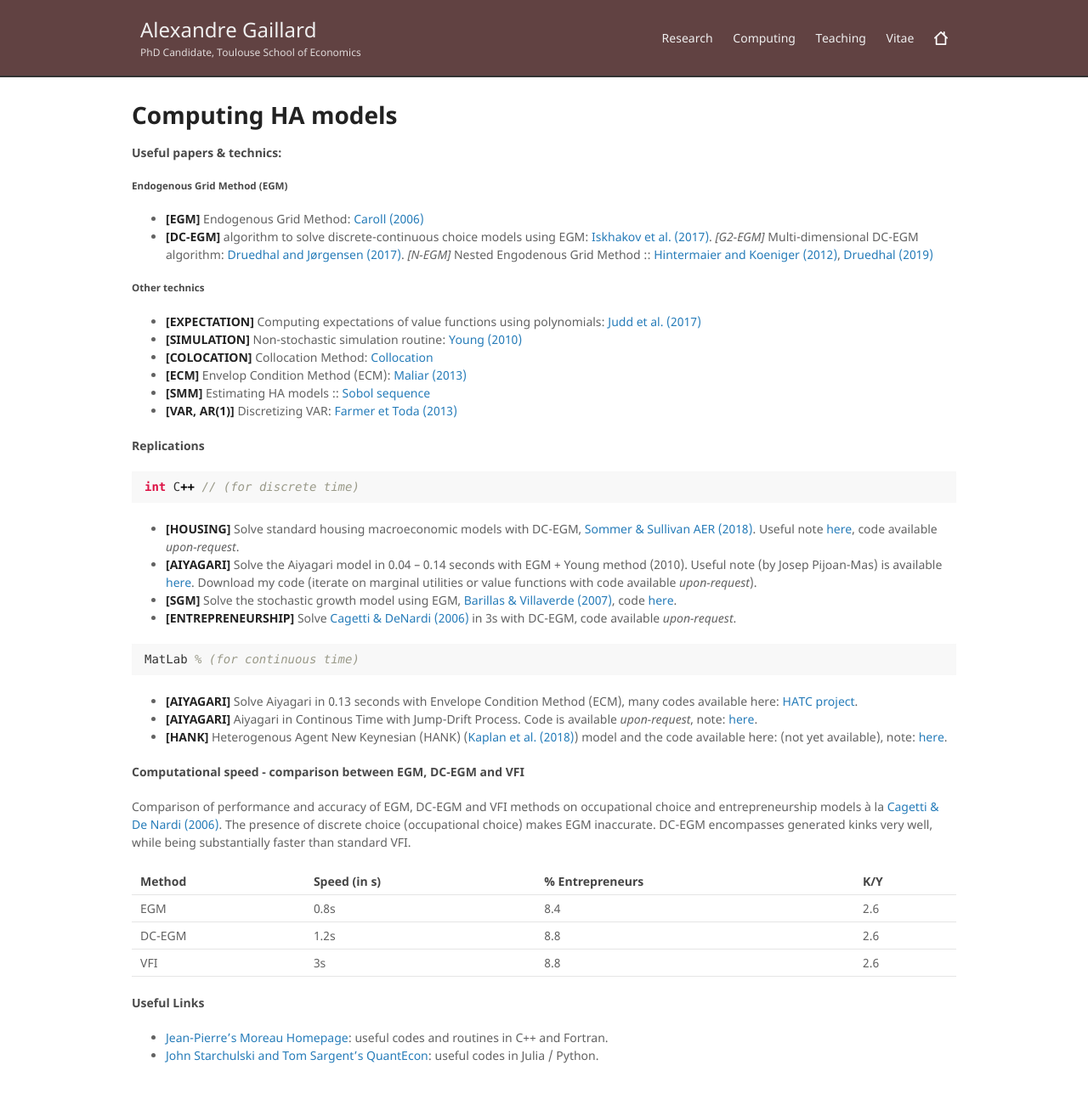
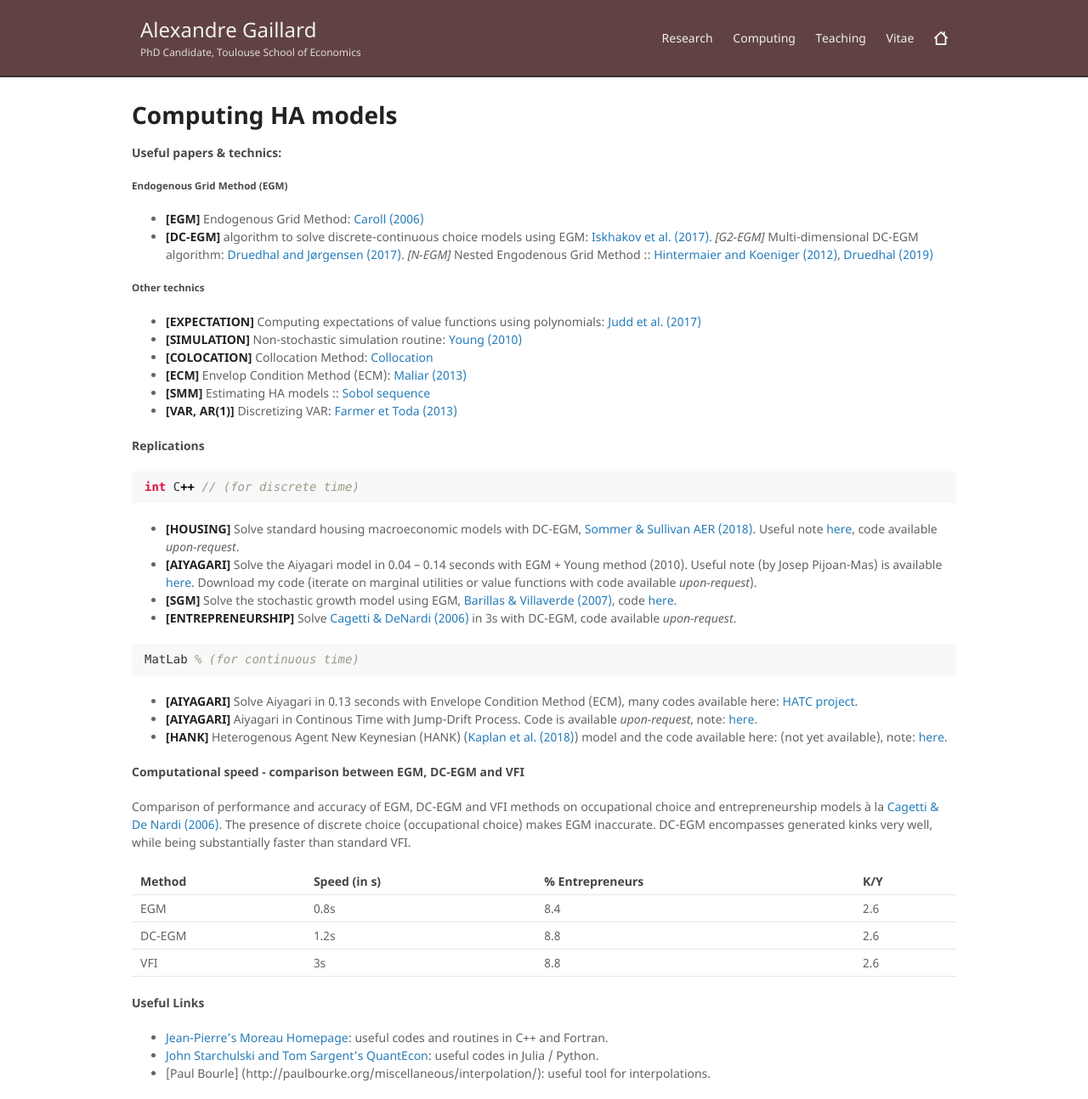
Before and after one commit to AGaillardTSE/AGaillardTSE.github.io, a Jekyll site: the page built from computing.md, in a window 1280 px wide. Shown: the whole page at 85% size. Built offline with Jekyll 4.4.1, drawn with Linux system fonts in a browser that asks for light colours; our own code applies the rules of GitHub Pages for plain Markdown files; before the commit the page ends 1273 px from its top, so only the background shows below that.

Commit message:
Update computing.md

```diff
--- a/computing.md
+++ b/computing.md
@@ -52,3 +52,4 @@ Comparison of performance and accuracy of EGM, DC-EGM and VFI methods on occupat
 #### Useful Links
 * [Jean-Pierre's Moreau Homepage](http://jean-pierre.moreau.pagesperso-orange.fr/links.html): useful codes and routines in C++ and Fortran.
 * [John Starchulski and Tom Sargent's QuantEcon](http://quant-econ.net): useful codes in Julia / Python.
+* [Paul Bourle] (http://paulbourke.org/miscellaneous/interpolation/): useful tool for interpolations.
```
